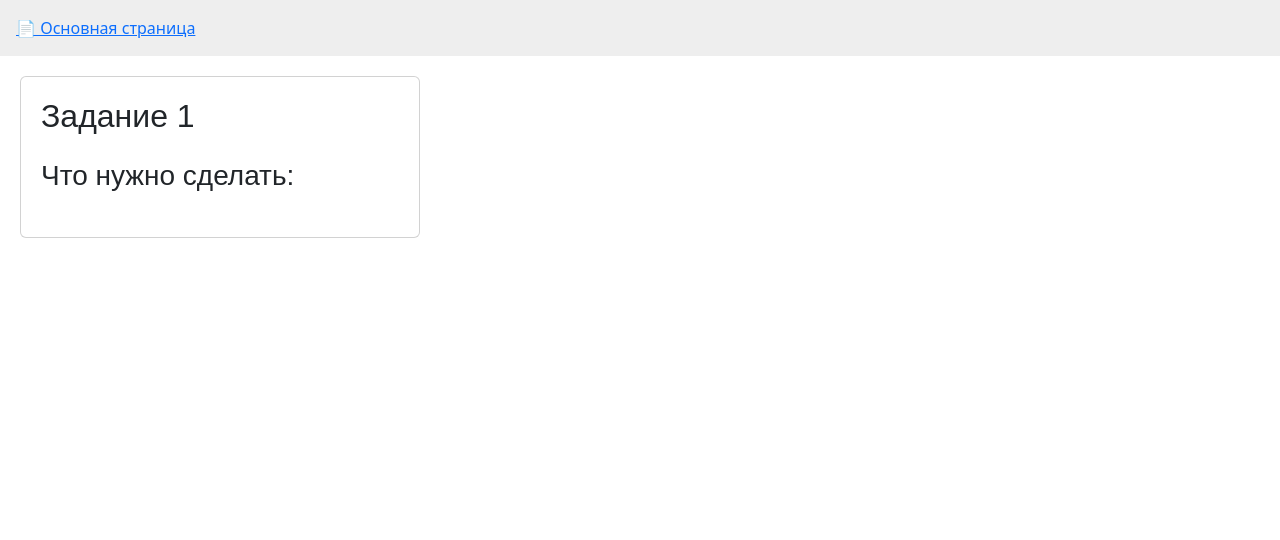
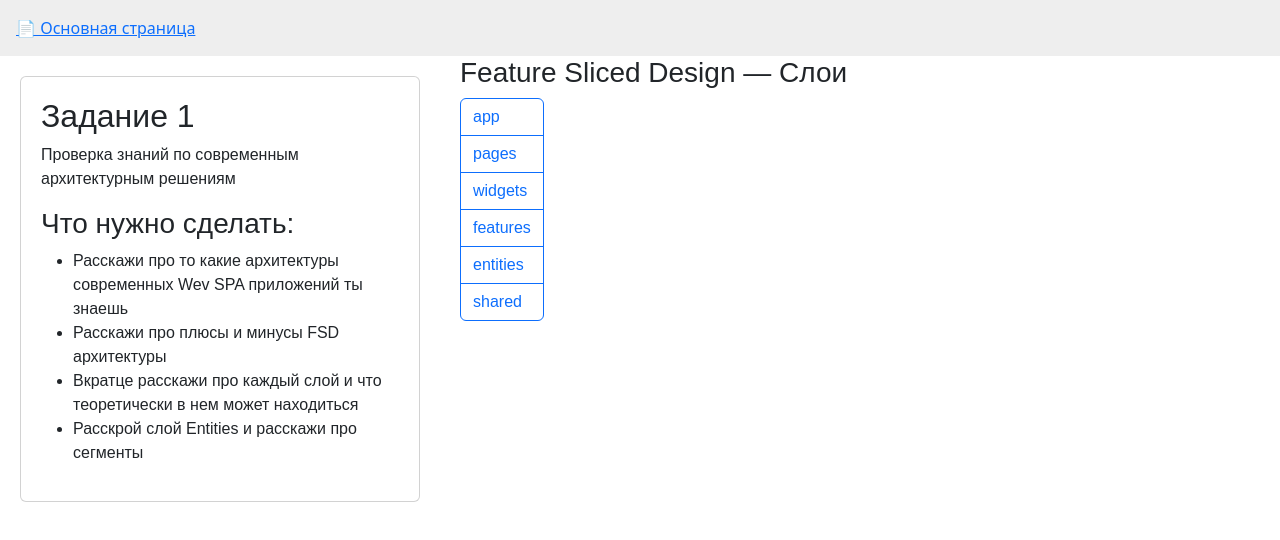
Before and after one commit to Arhontes/sobes-app, a React (Create React App) app: page /tasks/theory-task1 in a window 1280 px wide. Shown: the top 540 px of the page. Built offline with nearby package versions, Linux system fonts and the light colour scheme.

Commit message:
feat: create theory 1 tasks

```diff
--- a/src/tasks/theory/theory-1/Theory1.tsx
+++ b/src/tasks/theory/theory-1/Theory1.tsx
@@ -1,17 +1,66 @@
 import React, { useState } from "react";
-import { Card } from "react-bootstrap";
+import { Button, ButtonGroup, Card } from "react-bootstrap";
 import { TaskTarget } from "../../../common/TaskTarget";
 
-const defaultTasks: any[] = [
-  { id: 1, text: "Задача 1", completed: false },
-  { id: 2, text: "Задача 2", completed: false },
-  { id: 3, text: "Задача 3", completed: false },
+const fsdLayers = [
+  { name: "app", desc: "Конфигурация приложения, провайдеры, маршрутизация" },
+  {
+    name: "pages",
+    desc: "Страницы — сборка фич и виджетов под конкретный роут",
+  },
+  { name: "widgets", desc: "Крупные UI-блоки (шапка, меню, футер)" },
+  {
+    name: "features",
+    desc: "Функциональные возможности (логин, поиск, корзина)",
+  },
+  { name: "entities", desc: "Бизнес-сущности (User, Product, Order)" },
+  { name: "shared", desc: "Переиспользуемые утилиты, компоненты, API" },
+];
+// Сегменты для entities
+const entitySegments = [
+  {
+    name: "ui",
+    desc: "UI-компоненты, связанные с сущностью (таблицы, карточки, формы).",
+  },
+  {
+    name: "lib",
+    desc: "Логика и хелперы, относящиеся к сущности (форматирование, вычисления).",
+  },
+  { name: "api", desc: "Запросы и клиенты API для работы с сущностью." },
+  {
+    name: "config",
+    desc: "Константы, настройки, конфигурация, относящиеся к сущности.",
+  },
 ];
 const taskTarget1 = {
-  description: "",
-  points: [],
+  description: "Проверка знаний по современным архитектурным решениям",
+  points: [
+    "Расскажи про то какие архитектуры современных Wev SPA приложений ты знаешь",
+    "Расскажи про плюсы и минусы FSD архитектуры",
+    "Вкратце расскажи про каждый слой и что теоретически в нем может находиться",
+    "Расскрой слой Entities и расскажи про сегменты",
+  ],
 };
 export const Theory1 = () => {
+  const [selectedLayer, setSelectedLayer] = useState<string | null>(null);
+  const [selectedSegment, setSelectedSegment] = useState<string | null>(null);
+
+  const handleLayerClick = (layer: string) => {
+    if (selectedLayer === layer) {
+      setSelectedLayer(null); // снять выделение
+    } else {
+      setSelectedLayer(layer);
+      setSelectedSegment(null); // сброс сегмента при смене слоя
+    }
+  };
+
+  const handleSegmentClick = (segment: string) => {
+    if (selectedSegment === segment) {
+      setSelectedSegment(null); // снять выделение
+    } else {
+      setSelectedSegment(segment);
+    }
+  };
   return (
     <div
       style={{
@@ -22,6 +71,74 @@ export const Theory1 = () => {
       }}
     >
       <TaskTarget target={taskTarget1} taskNumber={1} />
+
+      <div style={{ width: 400 }}>
+        <h3>Feature Sliced Design — Слои</h3>
+
+        {/* Кнопки слоёв */}
+        <ButtonGroup vertical className="mb-3">
+          {fsdLayers.map((layer) => (
+            <Button
+              key={layer.name}
+              variant={
+                selectedLayer === layer.name ? "primary" : "outline-primary"
+              }
+              style={{ textAlign: "left" }}
+              onClick={() => handleLayerClick(layer.name)}
+            >
+              {layer.name}
+            </Button>
+          ))}
+        </ButtonGroup>
+
+        {/* Карточка описания слоя */}
+        {selectedLayer && (
+          <Card className="mb-4">
+            <Card.Body>
+              <Card.Title>{selectedLayer}</Card.Title>
+              <Card.Text>
+                {fsdLayers.find((l) => l.name === selectedLayer)?.desc}
+              </Card.Text>
+            </Card.Body>
+          </Card>
+        )}
+
+        {/* Если выбрали entities — показываем сегменты */}
+        {selectedLayer === "entities" && (
+          <>
+            <h4>Сегменты</h4>
+            <ButtonGroup vertical className="mb-3">
+              {entitySegments.map((seg) => (
+                <Button
+                  key={seg.name}
+                  variant={
+                    selectedSegment === seg.name ? "success" : "outline-success"
+                  }
+                  style={{ textAlign: "left" }}
+                  onClick={() => handleSegmentClick(seg.name)}
+                >
+                  {seg.name}
+                </Button>
+              ))}
+            </ButtonGroup>
+
+            {/* Карточка описания сегмента */}
+            {selectedSegment && (
+              <Card>
+                <Card.Body>
+                  <Card.Title>{selectedSegment}</Card.Title>
+                  <Card.Text>
+                    {
+                      entitySegments.find((s) => s.name === selectedSegment)
+                        ?.desc
+                    }
+                  </Card.Text>
+                </Card.Body>
+              </Card>
+            )}
+          </>
+        )}
+      </div>
     </div>
   );
 };
```
